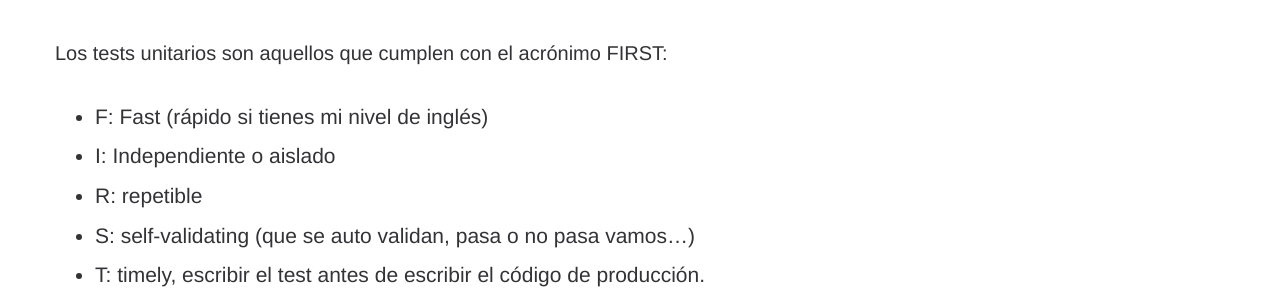
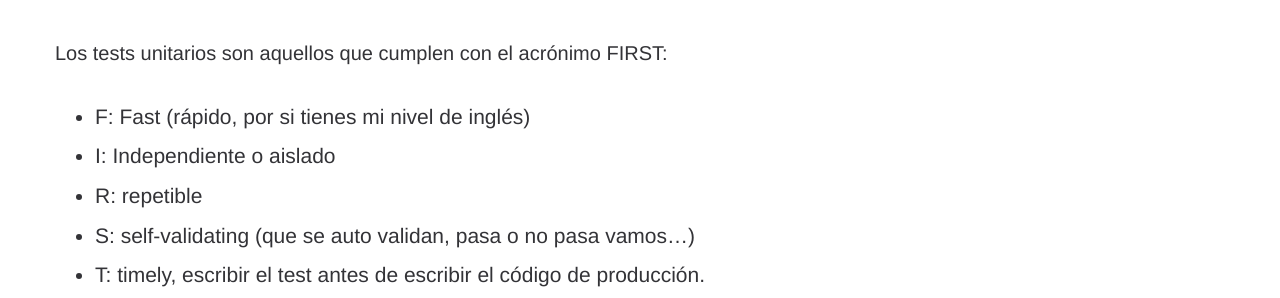
Before and after one commit to CodiumTeam/CodiumTeam.github.io, a Jekyll site: the page built from _posts/2024-03-21-stop-mocking.md, in a window 1280 px wide. Shown: the part 704-1002 px from the top of the page. Built offline with Jekyll 4.4.1, drawn with Linux system fonts in a browser that asks for light colours; some web fonts are replaced.

Commit message:
Update 2024-03-21-stop-mocking.md

```diff
--- a/_posts/2024-03-21-stop-mocking.md
+++ b/_posts/2024-03-21-stop-mocking.md
@@ -11,7 +11,7 @@ read_time: 9
 Antes de continuar leyendo, y para que entiendas el por qué de éste post, te voy a explicar qué pienso o cómo defino los test unitarios.
 
 Los tests unitarios son aquellos que cumplen con el acrónimo FIRST:
- * F: Fast (rápido si tienes mi nivel de inglés)
+ * F: Fast (rápido, por si tienes mi nivel de inglés)
  * I: Independiente o aislado
  * R: repetible
  * S: self-validating (que se auto validan, pasa o no pasa vamos…)
```
